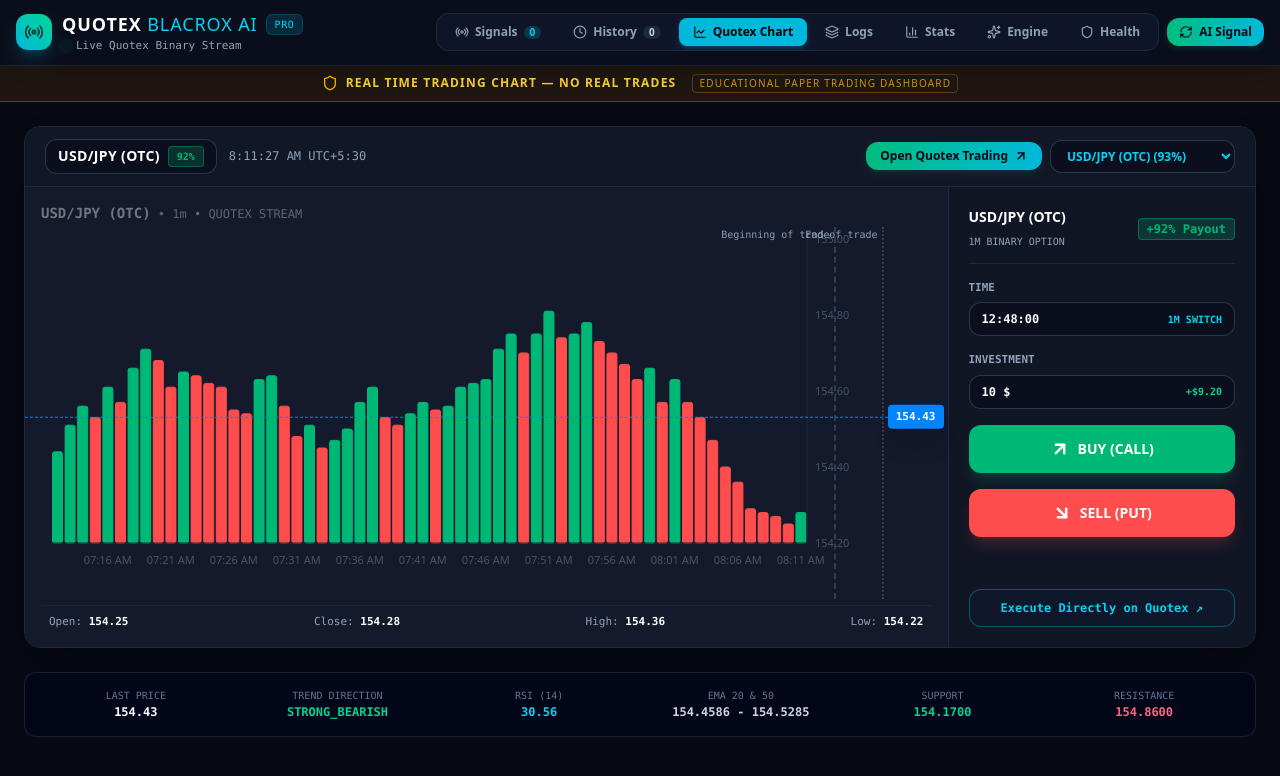
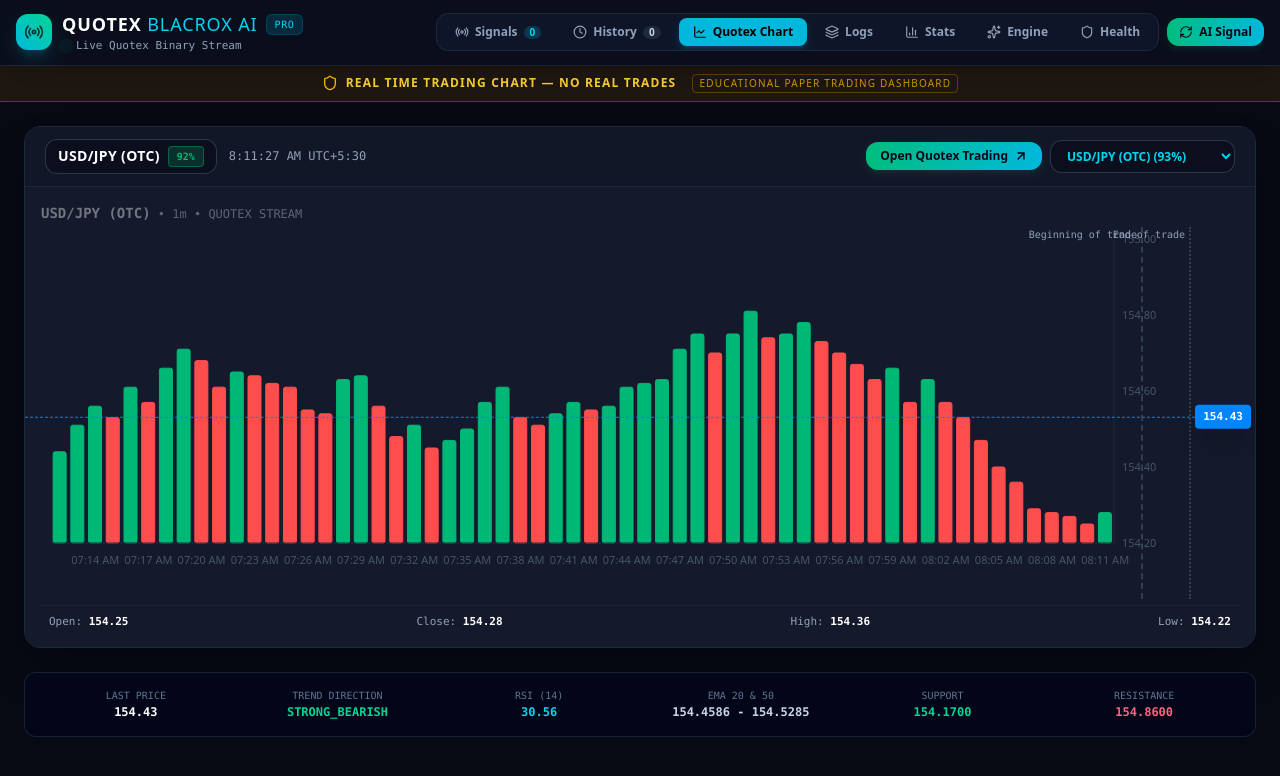
Before and after one commit to rohiiitwc/blacrox.ai, a Next.js app: page / in a window 1280 px wide. Both pictures are taken after a click on the button "Quotex Chart". Shown: the top 776 px of the page. Built offline with nearby package versions, Linux system fonts and the light colour scheme.

Commit message:
Remove Quotex order execution panel and dedicate chart section to 100% full-width live market chart

```diff
--- a/src/app/page.tsx
+++ b/src/app/page.tsx
@@ -1038,10 +1038,10 @@
                 </div>
               </div>
 
-              {/* MAIN CHART + QUOTEX ORDER PANEL CONTAINER */}
-              <div className="grid grid-cols-1 lg:grid-cols-12 gap-0 relative">
-                {/* LEFT: CANDLESTICK CHART CONTAINER */}
-                <div className="lg:col-span-9 p-4 bg-[#14192b] relative min-h-[460px] flex flex-col justify-between">
+              {/* MAIN CHART CONTAINER */}
+              <div className="w-full relative">
+                {/* CANDLESTICK CHART CONTAINER */}
+                <div className="w-full p-4 bg-[#14192b] relative min-h-[460px] flex flex-col justify-between">
                   {/* Pair Watermark & Trade Time Lines */}
                   <div className="absolute top-4 left-4 z-10 opacity-40 pointer-events-none font-mono text-xs text-slate-300">
                     <span className="font-extrabold text-sm text-white">{selectedPair.name}</span> • 1m • QUOTEX STREAM
@@ -1161,72 +1161,6 @@
                     <span>High: <strong className="text-white">{candles[candles.length - 1]?.high || selectedPair.currentPrice}</strong></span>
                     <span>Low: <strong className="text-white">{candles[candles.length - 1]?.low || selectedPair.currentPrice}</strong></span>
                   </div>
-                </div>
-
-                {/* RIGHT: EXACT QUOTEX TRADING SIDE PANEL */}
-                <div className="lg:col-span-3 bg-[#111625] border-l border-slate-800 p-5 space-y-5 flex flex-col justify-between">
-                  <div className="space-y-4">
-                    {/* Header: Pair Name & Payout */}
-                    <div className="flex items-center justify-between border-b border-slate-800 pb-3">
-                      <div>
-                        <span className="font-extrabold text-sm text-white block">{selectedPair.name}</span>
-                        <span className="text-[10px] text-slate-400 font-mono">1M BINARY OPTION</span>
-                      </div>
-                      <div className="text-right">
-                        <span className="text-xs font-mono font-black text-[#00b875] bg-[#00b875]/20 border border-[#00b875]/40 px-2 py-0.5 rounded block">
-                          +{selectedPair.payout}% Payout
-                        </span>
-                      </div>
-                    </div>
-
-                    {/* Expiration Time Box */}
-                    <div className="space-y-1.5 font-mono">
-                      <label className="text-[11px] text-slate-400 uppercase font-semibold block">Time</label>
-                      <div className="flex items-center justify-between bg-[#0b0f1d] border border-slate-700/80 rounded-xl px-3 py-2 text-xs font-bold text-white">
-                        <span>12:48:00</span>
-                        <span className="text-[10px] text-cyan-400 uppercase font-bold cursor-pointer">1M SWITCH</span>
-                      </div>
-                    </div>
-
-                    {/* Investment Amount Box */}
-                    <div className="space-y-1.5 font-mono">
-                      <label className="text-[11px] text-slate-400 uppercase font-semibold block">Investment</label>
-                      <div className="flex items-center justify-between bg-[#0b0f1d] border border-slate-700/80 rounded-xl px-3 py-2 text-xs font-bold text-white">
-                        <span>10 $</span>
-                        <span className="text-[10px] text-emerald-400 font-bold">+${(10 * ((selectedPair.payout || 90) / 100)).toFixed(2)}</span>
-                      </div>
-                    </div>
-
-                    {/* BUY (CALL / HIGHER) BUTTON */}
-                    <button
-                      onClick={handleTriggerAISignal}
-                      disabled={isGeneratingSignal}
-                      className="w-full bg-[#00b875] hover:bg-[#00a368] active:scale-95 text-white font-extrabold text-sm py-3.5 rounded-xl transition-all shadow-lg shadow-[#00b875]/20 flex items-center justify-center gap-2 cursor-pointer"
-                    >
-                      <ArrowUpRight className="w-5 h-5 stroke-[3]" />
-                      <span>{isGeneratingSignal ? 'ANALYZING TEE...' : 'BUY (CALL)'}</span>
-                    </button>
-
-                    {/* SELL (PUT / LOWER) BUTTON */}
-                    <button
-                      onClick={handleTriggerAISignal}
-                      disabled={isGeneratingSignal}
-                      className="w-full bg-[#ff4d4d] hover:bg-[#e63939] active:scale-95 text-white font-extrabold text-sm py-3.5 rounded-xl transition-all shadow-lg shadow-[#ff4d4d]/20 flex items-center justify-center gap-2 cursor-pointer"
-                    >
-                      <ArrowDownRight className="w-5 h-5 stroke-[3]" />
-                      <span>{isGeneratingSignal ? 'ANALYZING TEE...' : 'SELL (PUT)'}</span>
-                    </button>
-                  </div>
-
-                  {/* Trade Link Footer */}
-                  <a
-                    href="https://qxbroker.com/en/trade"
-                    target="_blank"
-                    rel="noopener noreferrer"
-                    className="w-full bg-slate-900 hover:bg-slate-800 text-cyan-400 border border-cyan-500/40 text-center font-bold text-xs py-2.5 rounded-xl block transition-all font-mono"
-                  >
-                    Execute Directly on Quotex ↗
-                  </a>
                 </div>
               </div>
             </div>
```
